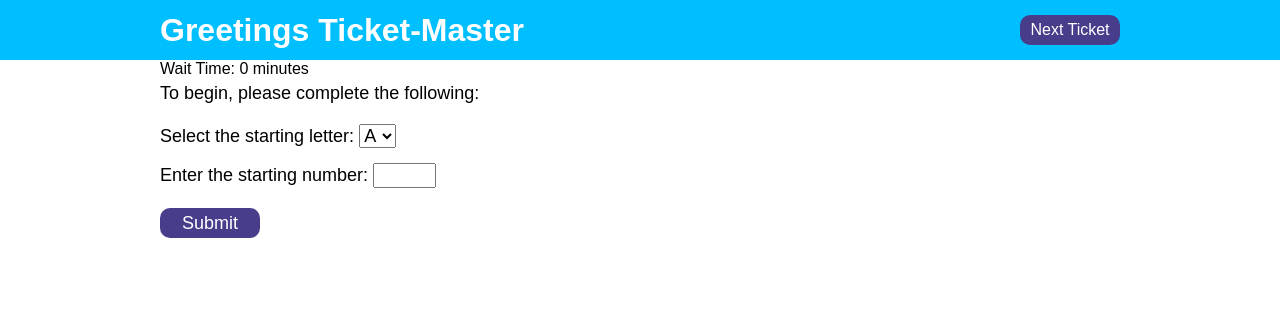
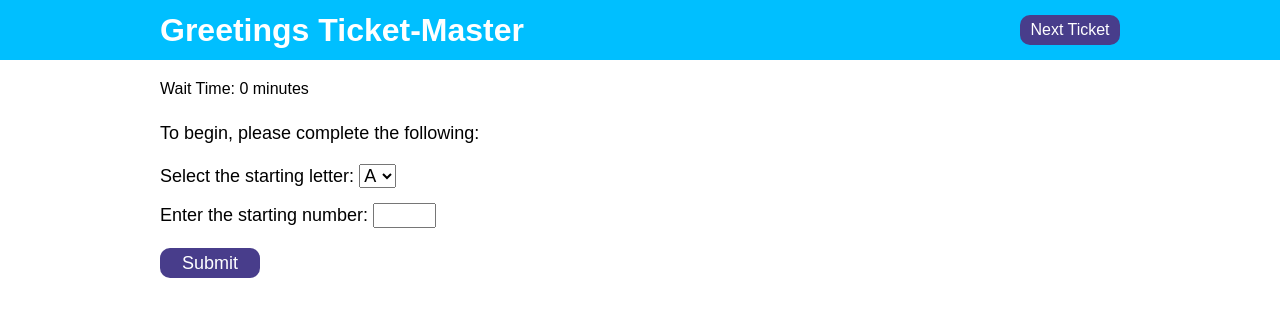
Before and after one commit to ncapel/ticket-master, a plain HTML site: page index.html in a window 1280 px wide. Drawn offline with Linux system fonts and the light colour scheme.

Commit message:
minor spacing adjustments

```diff
--- a/style.css
+++ b/style.css
@@ -16,8 +16,8 @@
     align-items: center;
     color: white;
 }
-#wait-time {
-    margin-bottom: 10px;
+#elapsed-wait {
+    margin: 20px 0px;
 }
 .main-content {
     display: flex;
```
